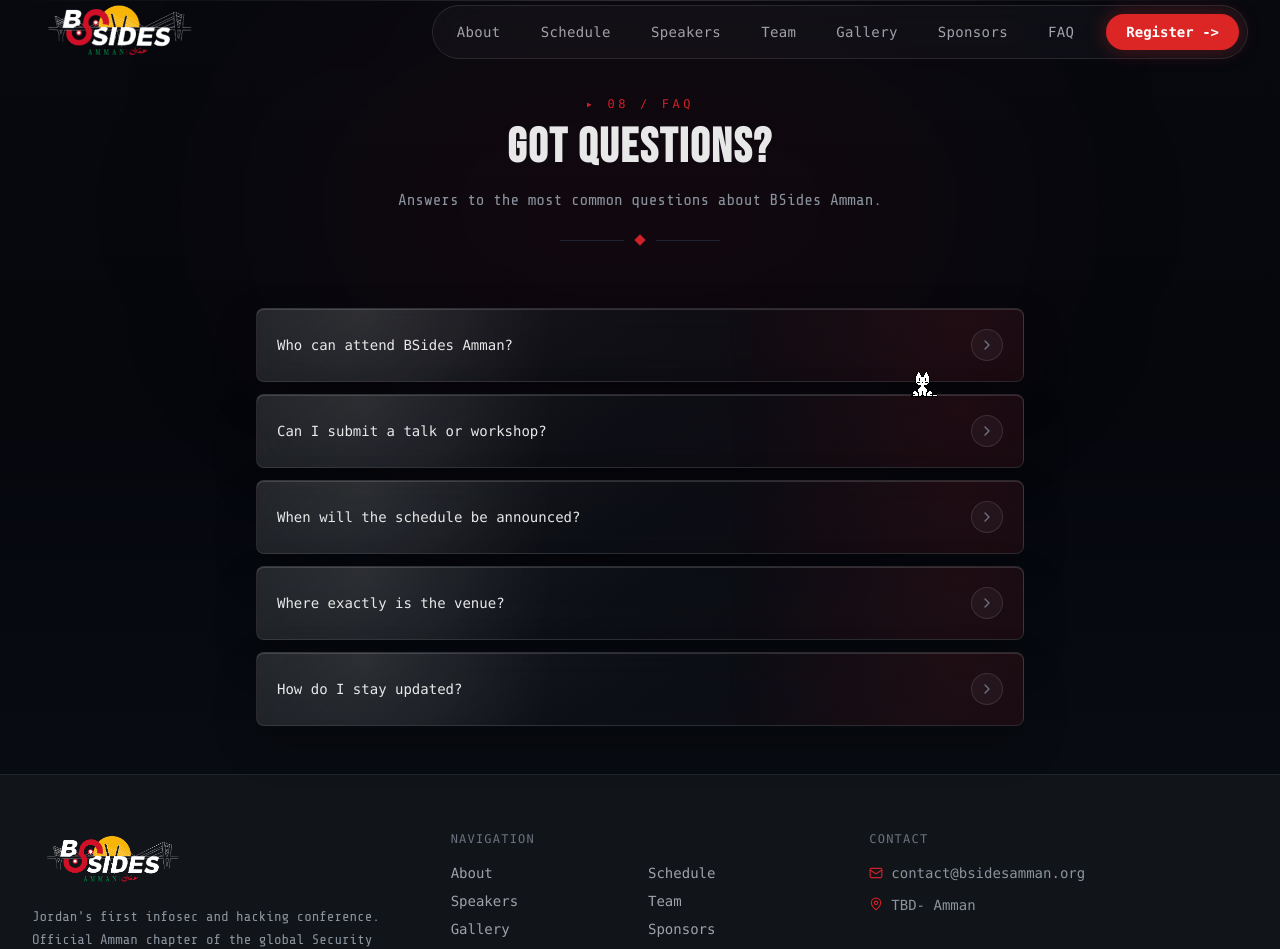
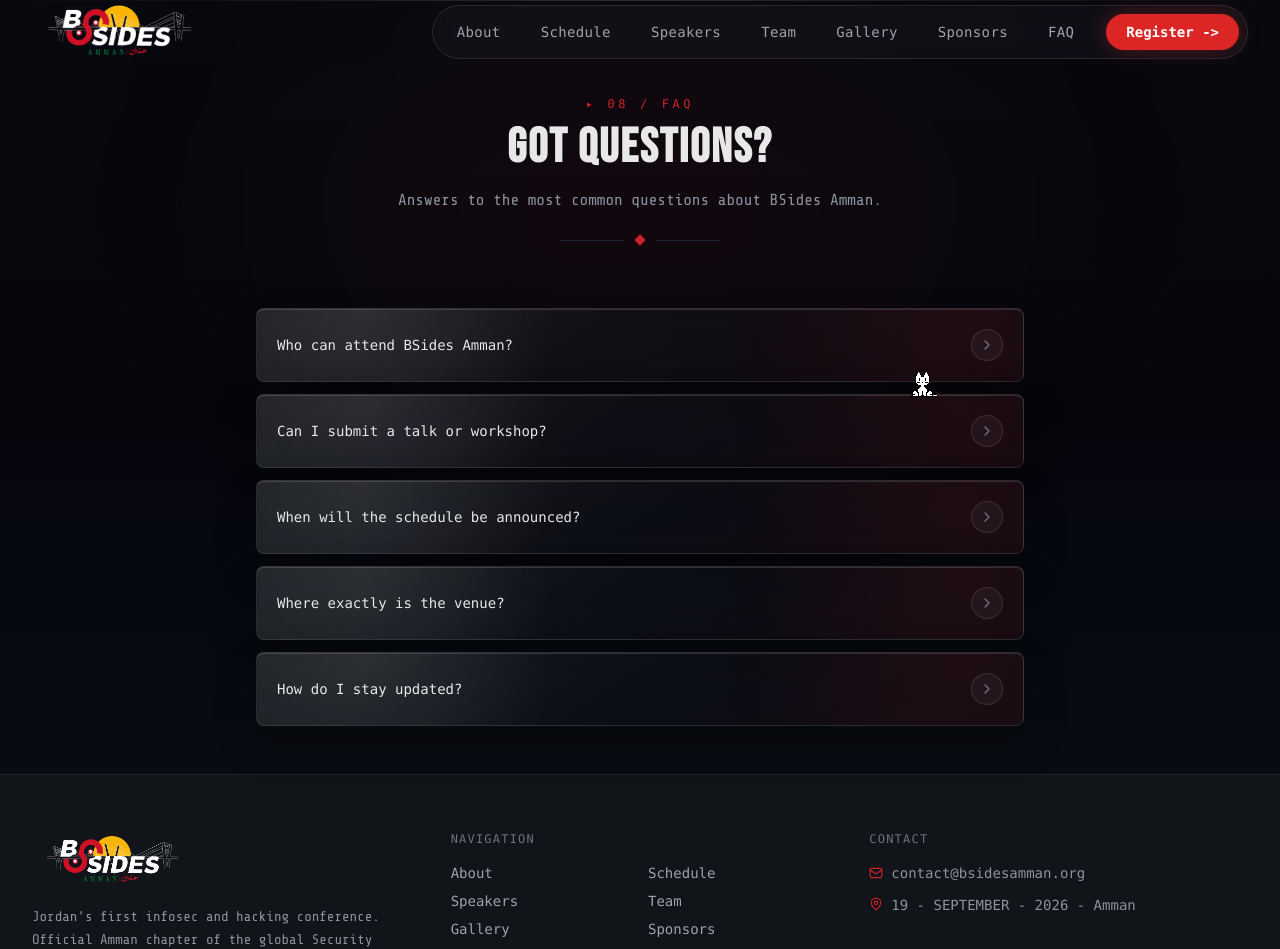
Before and after one commit to Amaddo-san/bsides-amman, a React (Vite) app: page /faq in a window 1280 px wide. Shown: the top 949 px of the page. Built offline with nearby package versions, Linux system fonts and the light colour scheme.

Commit message:
Update footer event location

```diff
--- a/src/components/Footer.jsx
+++ b/src/components/Footer.jsx
@@ -93,7 +93,7 @@
               style={{ color: C.muted }}
             >
               <MapPin size={14} className="shrink-0 mt-0.5" style={{ color: C.red }} />
-              TBD- Amman
+              19 - SEPTEMBER - 2026 - Amman
             </div>
           </div>
         </div>
```
